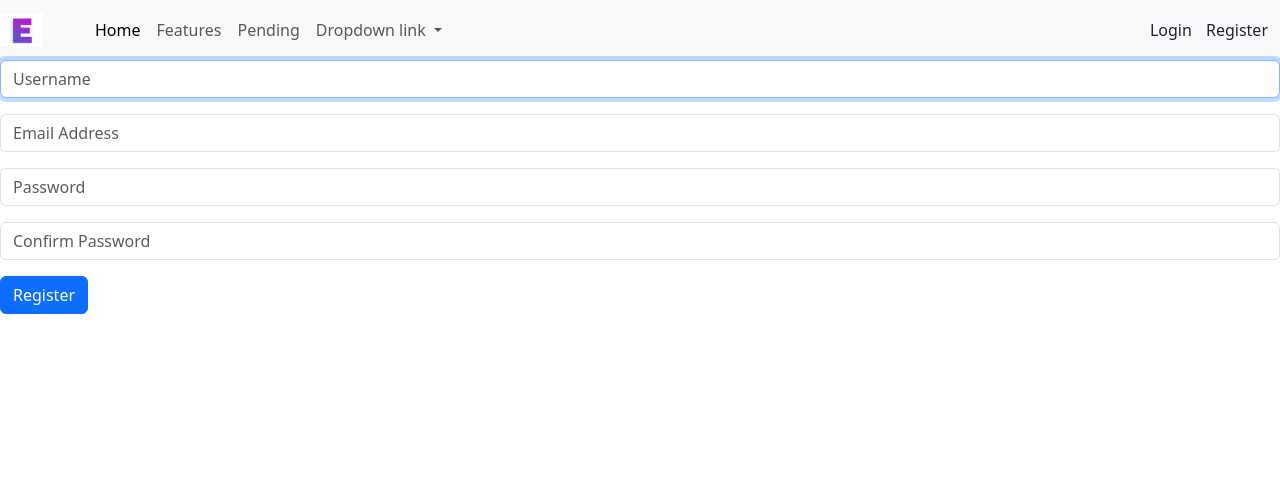
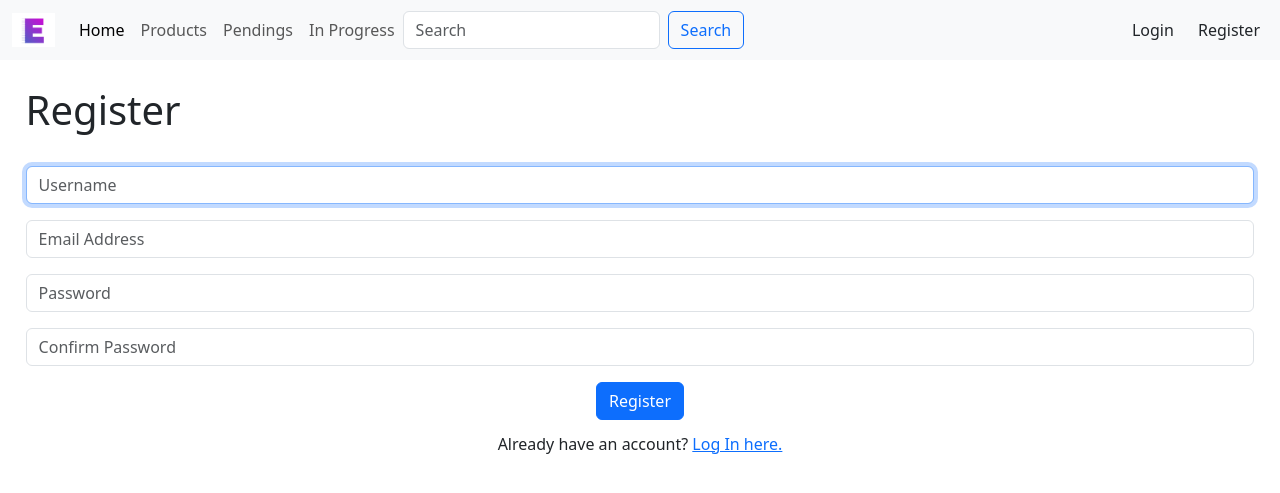
Before and after one commit to ronchuoeng/ESB-Group-Orders, a Django app: page /register in a window 1280 px wide. Shown: the top 493 px of the page. Run offline with Django 4.2, Linux system fonts and the light colour scheme.

Commit message:
pending inprogress

```diff
--- a/Final/esb/static/esb/layout.js
+++ b/Final/esb/static/esb/layout.js
@@ -1,7 +1,9 @@
 document.addEventListener("DOMContentLoaded", function () {
-    document
-        .querySelector("#btn-edit")
-        .addEventListener("click", () => settings_view(event));
+    if (document.querySelector("#btn-edit")) {
+        document
+            .querySelector("#btn-edit")
+            .addEventListener("click", () => settings_view(event));
+    }
 });
 
 function settings_view(event) {
@@ -47,8 +49,6 @@ function settings_view(event) {
             alert(
                 "Username must contain at least 6 characters, consisting of upper or lower case letters or numbers, and no punctuation"
             );
-
-            username.value = "";
             return false;
         }
 
--- a/Final/esb/static/esb/styles.css
+++ b/Final/esb/static/esb/styles.css
@@ -19,3 +19,88 @@
 #btn-save:hover {
     border-width: 2px;
 }
+
+#index {
+    height: 80%;
+    width: 100%;
+    position: absolute;
+}
+
+#index h1{
+    top: 50%;
+    left: 50%;
+    transform: translate(-50%,-50%);
+    position: absolute;
+    font-size: calc(1.525rem + 12vw);
+    font-weight: bold;
+    font-family:'Courier New', Courier, monospace;
+    text-align: center;
+
+
+}
+
+
+@media (min-width: 800px) {
+    #title {
+        font-size: 12rem;
+        margin-top: 50px;
+    }
+}
+
+.div-all {
+    width: 100%;
+    height: 100%;
+}
+
+.padding1 {
+    padding: 2%;
+}
+
+.word-login {
+    margin-top: 1%;
+    text-align: center;
+}
+
+.div-img {
+    width: 90%;
+    height: 60%;
+    text-align: center;
+    justify-content: center;
+    align-items: center;
+    border: 1px solid black;
+    position: absolute;
+    top: 50%;
+    left: 50%;
+    transform: translate(-50%, -50%);
+}
+
+.img {
+    max-width: 100%;
+    height: auto;
+}
+
+@media screen and (min-width: 500px) {
+    .img {
+        max-width: 200px;
+    }
+}
+
+@media screen and (min-width: 100px) {
+    .img {
+        max-width: 100px;
+    }
+}
+
+@media screen and (min-width: 992px) {
+    .div-nav-login {
+        position: absolute;
+        right: 0;
+        margin-inline-end: 20px;
+    }
+}
+
+@media screen and (max-width: 991px) {
+    .div-nav-login {
+        margin-bottom: 20px;
+    }
+}
--- a/Final/esb/templates/esb/layout.html
+++ b/Final/esb/templates/esb/layout.html
@@ -13,57 +13,58 @@
     </head>
     <body>
         <nav class="navbar navbar-expand-lg bg-body-tertiary">
-            <a class="navbar-brand" href="#">
-                <img src="esb/static/esb/ESB.jpg" alt="Esb" width="43" height="34">
-            </a>
             <div class="container-fluid">
-                <a id="acc-settings" class="navbar-brand" href="{% url 'settings' %}">
-                    {% if request.user.is_authenticated %}
-                        {{ request.user.username }}
-                    {% endif %}
+                <a class="navbar-brand" href="{% url 'index' %}">
+                    <img src="{% static 'esb/image/ESB.jpg' %}" alt="Esb" width="43" height="34">
                 </a>
                 <button class="navbar-toggler" type="button" data-bs-toggle="collapse" data-bs-target="#navbarNavDropdown"
                     aria-controls="navbarNavDropdown" aria-expanded="false" aria-label="Toggle navigation">
                     <span class="navbar-toggler-icon"></span>
                 </button>
-                <div class="collapse navbar-collapse" id="navbarNavDropdown">
+                <div class="collapse navbar-collapse" id="navbarNavDropdown" style="text-align:center;">
                     <ul class="navbar-nav">
                         <li class="nav-item">
-                            <a class="nav-link active" aria-current="page" href="#">Home</a>
+                            <a class="nav-link active" aria-current="page" href="{% url 'index' %}">Home</a>
                         </li>
                         <li class="nav-item">
-                            <a class="nav-link" href="#">Features</a>
+                            <a class="nav-link" href="#">Products</a>
                         </li>
                         <li class="nav-item">
-                            <a class="nav-link" href="#">Pending</a>
+                            <a class="nav-link" href="{% url 'pendings' %}">Pendings</a>
                         </li>
-                        <li class="nav-item dropdown">
-                            <a class="nav-link dropdown-toggle" href="#" role="button" data-bs-toggle="dropdown"
-                                aria-expanded="false">
-                                Dropdown link
+                        <li class="nav-item">
+                            <a class="nav-link" href="{% url 'pendings' %}">In Progress</a>
+                        </li>
+                        {% if request.user.is_authenticated %}
+                        <li class="nav-item dropdown" style="text-align:center;">
+                            <a class="nav-link dropdown-toggle" href="#" role="button" data-bs-toggle="dropdown" aria-expanded="false">
+                                {{ request.user.username }}
                             </a>
-                            <ul class="dropdown-menu">
-                                <li><a class="dropdown-item" href="#">Action</a></li>
-                                <li><a class="dropdown-item" href="#">Another action</a></li>
-                                <li><a class="dropdown-item" href="#">Something else here</a></li>
+                            <ul class="dropdown-menu" style="text-align:center;">
+                                <li><a class="dropdown-item" href="#">Ordering</a></li>
+                                <li><a class="dropdown-item" href="{% url 'settings' %}">Settings</a></li>
+                                <li><a class="dropdown-item" href="{% url 'logout' %}">Log Out</a></li>
                             </ul>
+
                         </li>
+                        {% endif %}
                     </ul>
-                </div>
-                <div>
-                    {% if request.user.is_authenticated %}
-                    <a  class="nav-link active" href="{% url 'logout' %}">
-                        Log Out
-                    </a>
-                    {% else %}
+                    {% if not request.user.is_authenticated %}
+                    <div class="div-nav-login">
                         <a class="nav-link active" href="{% url 'login' %}" style="display:inline-block;">
                             Login
                         </a>
-                    <a class="nav-link active" href="{% url 'register' %}" style="display:inline-block;margin-left:10px;">
+                        <a class="nav-link active" href="{% url 'register' %}" style="display:inline-block;margin-left:20px;">
                             Register
                         </a>
+                    </div>
                     {% endif %}
+                    <form class="d-flex" role="search">
+                        <input class="form-control me-2" type="search" placeholder="Search" aria-label="Search">
+                        <button class="btn btn-outline-primary" type="submit">Search</button>
+                    </form>
                 </div>
+
             </div>
         </nav>
     {% block body %}
--- a/Final/esb/templates/esb/register.html
+++ b/Final/esb/templates/esb/register.html
@@ -1,7 +1,10 @@
 {% extends "esb/layout.html" %}
 {% block body %}
+<div class="padding1">
+    <h1>Register</h1>
+    <br>
     {% if messages %}
-    {{ messages }}
+        -{{ messages }}
     {% endif %}
         <form action="{% url 'register' %}" method="post">
             {% csrf_token %}
@@ -17,7 +20,10 @@
             <div class="input-group mb-3">
                 <input class="form-control" type="password" name="confirmation" placeholder="Confirm Password">
             </div>
+            <div style="text-align:center;">
                 <input class="btn btn-primary" type="submit" value="Register">
+            </div>
         </form>
+       <div class="word-login">Already have an account? <a href="{% url 'login' %}">Log In here.</a></div>
+</div>
 {% endblock %}
-    Already have an account? <a href="{% url 'login' %}">Log In here.</a>
--- a/Final/esb/urls.py
+++ b/Final/esb/urls.py
@@ -10,7 +10,8 @@ urlpatterns = [
     path("register", views.register, name="register"),
     path("verify/<str:token>", views.verify, name="verify"),
     path("settings", views.settings_view, name="settings"),
-    path("pending", views.pending_page, name="pending"),
+    path("pendings", views.pending_page, name="pendings"),
+    path("pendings/<int:order_id>", views.order_page, name="order_page"),
     # API routes
     path("settings/edit", views.edit_settings, name="edit-settings"),
 ]
--- a/Final/esb/views.py
+++ b/Final/esb/views.py
@@ -13,6 +13,7 @@ from django.contrib.admin.widgets import (
 from django.contrib.auth.decorators import login_required
 from .models import PurchaseOrder, User, Customer
 from .utils import send_email_token
+from django.utils import timezone
 from django.views.decorators.csrf import csrf_exempt
 import uuid
 
@@ -139,4 +140,15 @@ def edit_settings(request):
 
 
 def pending_page(request):
-    return render(request, "esb/pending.html")
+    products = PurchaseOrder.objects.filter(date_time__gt=timezone.now())
+    pendings = [order for order in products if not order.reach_target]
+
+    return render(request, "esb/pending.html", {"pendings": pendings})
+
+
+def order_page(request, order_id):
+    try:
+        p_order = PurchaseOrder.objects.get(pk=order_id)
+    except PurchaseOrder.DoesNotExist:
+        return HttpResponse("This Purchase Order is exipred.")
+    return render(request, "esb/order.html", {"p_order": p_order})
```
Also changed, not shown: Final/esb/templates/esb/index.html (+6 -5 lines), Final/esb/templates/esb/introduce.html (added, +12 -0 lines), Final/esb/templates/esb/login.html (+7 -3 lines), Final/esb/templates/esb/order.html (added, +13 -0 lines), Final/esb/templates/esb/pending.html (+7 -1 lines), Final/db.sqlite3, Final/esb/static/esb/chair1_D7Vj08G.jpeg (deleted), Final/esb/static/esb/image/ESB.jpg (renamed from Final/esb/static/esb/ESB.jpg), Final/esb/static/esb/image/chair1.jpeg (renamed from Final/esb/static/esb/chair1.jpeg), Final/esb/static/esb/image/table1.jpeg (renamed from Final/esb/static/esb/table1.jpeg), Final/esb/templates/esb/inprogress.html (added), 1 other file. Lines whose indentation alone changed are shown as unchanged.
